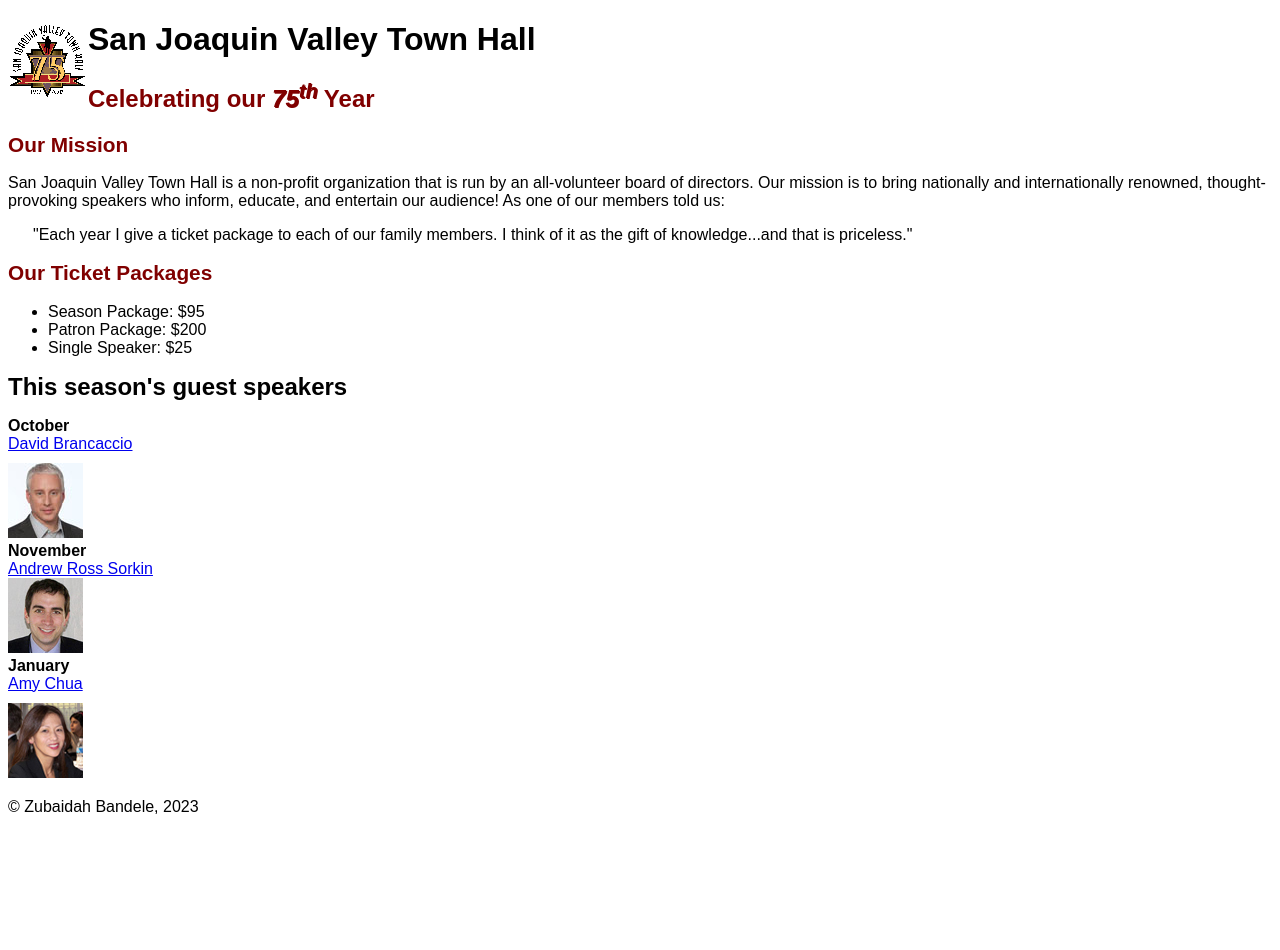
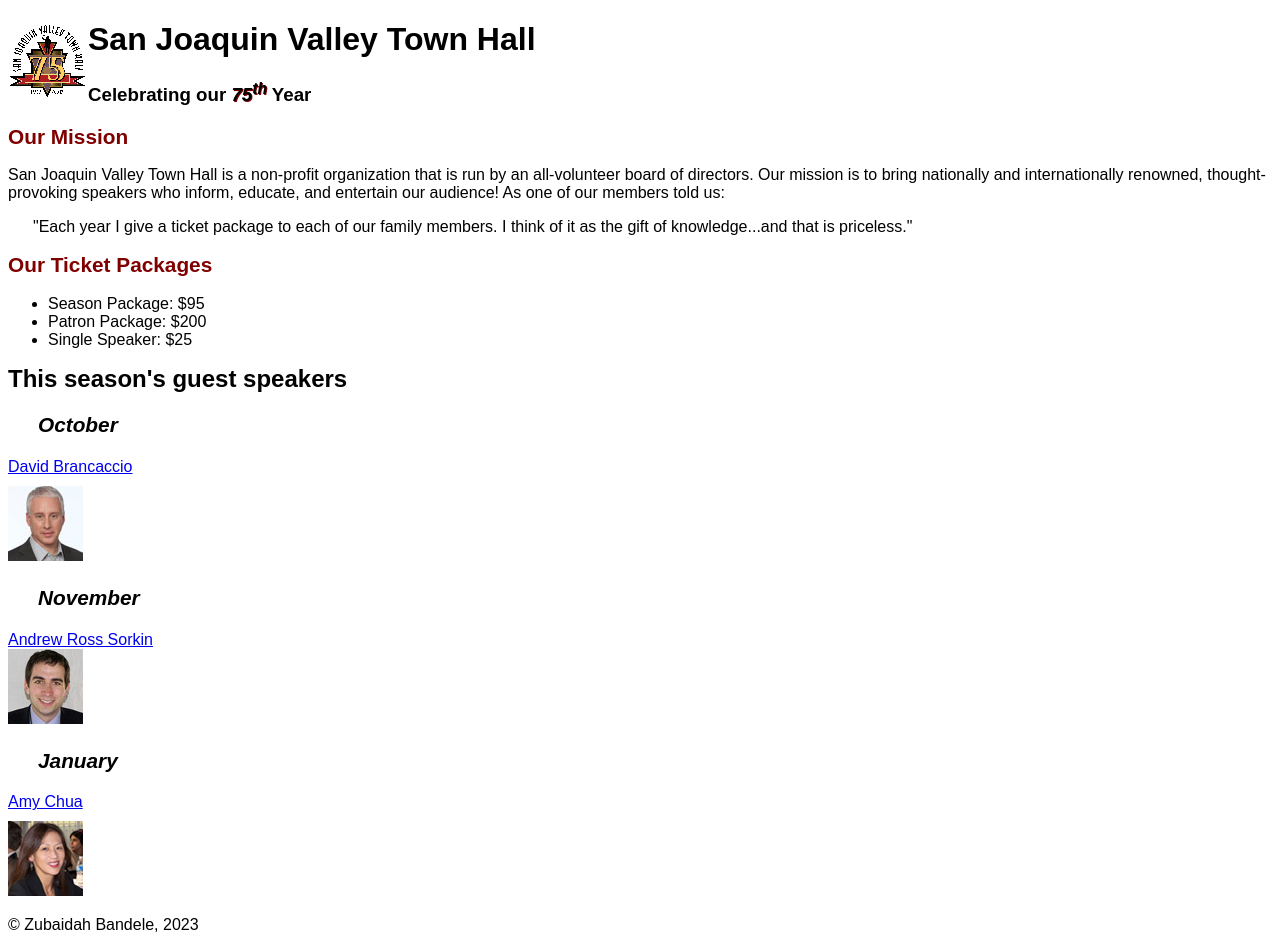
Before and after one commit to petrichor929/A06, a plain HTML site: page index.html in a window 1280 px wide. Before the commit the page ends 832 px from the top, so only its background shows below. Drawn offline with Linux system fonts and the light colour scheme.

Commit message:
Update index.html

```diff
--- a/index.html
+++ b/index.html
@@ -10,7 +10,7 @@
                 <img src="images/town_hall_logo.gif" alt="Town Hall Logo" width="80">
             </div>
             <h1>San Joaquin Valley Town Hall</h1>
-            <h2>Celebrating our <em class="shadow">75<sup>th</sup></em> Year</h2>
+            <h3>Celebrating our <em class="shadow">75<sup>th</sup></em> Year</h3>
         </header>
         <main>
             <h2>Our Mission</h2>
@@ -30,20 +30,20 @@
             </ul>
             <h1>This season's guest speakers</h1>
             <div style="margin-bottom: 10px;">
-                 <strong><p style="margin: 0;">October</p></strong>
+                 <h3>October</h3>
                  <a href="speakers/brancaccio.html">David Brancaccio</a>
             </div>
             <div>
                 <img src="images/brancaccio75.jpg" alt="David Brancaccio">
             </div>
             <div style="margin-bottom: 10px;">
-                <strong><p style="margin: 0;">November</p></strong>
+                <h3>November</h3>
                 <a href="speakers/sorkin.html">Andrew Ross Sorkin</a>
             <div>
                 <img src="images/sorkin75.jpg" alt="Sorkin">
             </div>
             <div style="margin-bottom: 10px;">
-                <strong><p style="margin: 0;">January</p></strong>
+                <h3>January</h3>
                 <a href="speakers/chua.html">Amy Chua</a>
             </div>
             <div>
```
